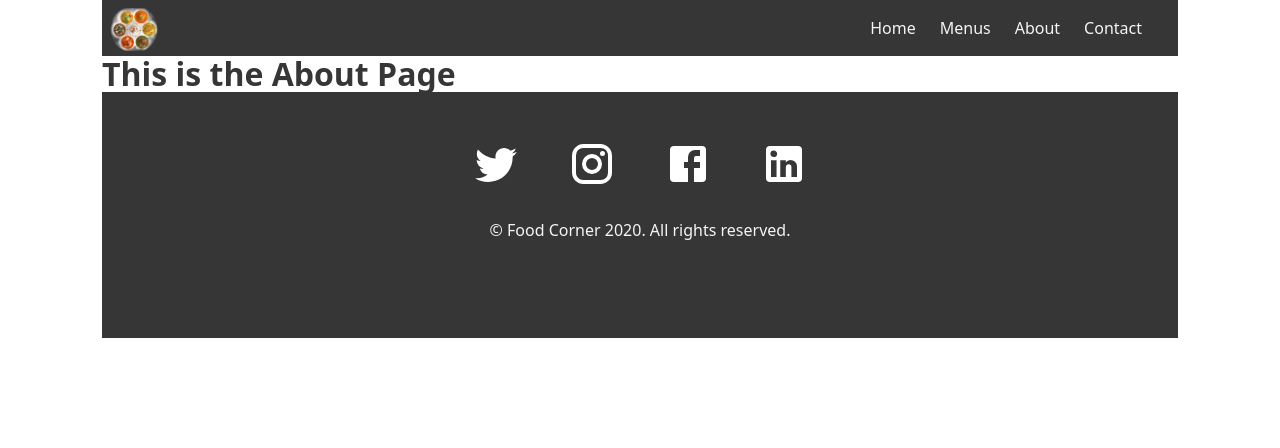
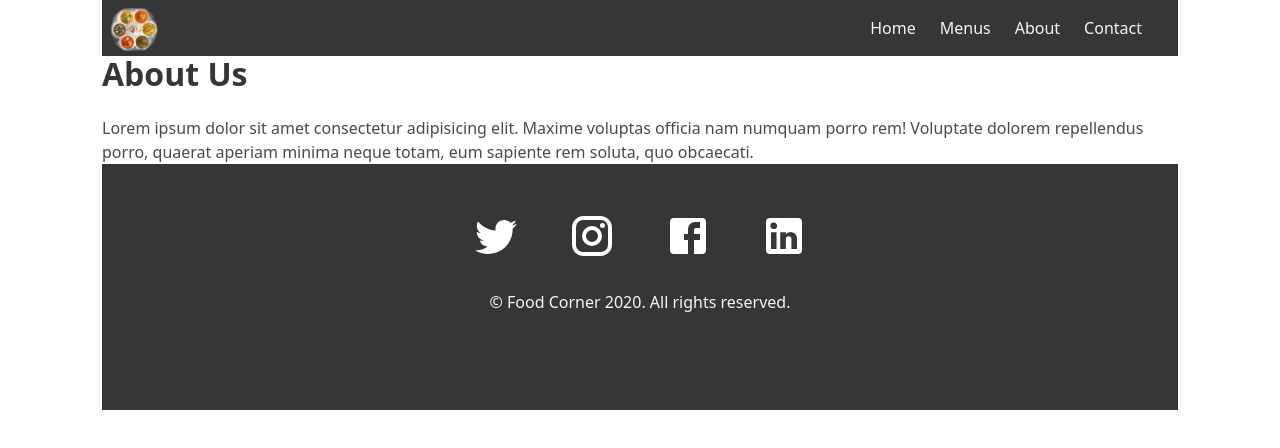
Before and after one commit to Mt-Lampert/30React_-_01__food_corner, a React (Vite) app: page /about in a window 1280 px wide. Shown: the top 448 px of the page. Built offline with nearby package versions, Linux system fonts and the light colour scheme.

Commit message:
w: adding real content to About.jsx + testing

```diff
--- a/src/pages/About.jsx
+++ b/src/pages/About.jsx
@@ -1,7 +1,16 @@
 function About(props) {
   return (
-    <div className="about-page">
-      <h1 className="title">This is the About Page</h1>
+    <div className="about-page" data-testid="about">
+      <div className="top" data-testid="top"></div>
+      <div className="bottom" data-testid="bottom">
+        <h1 className="title">About Us</h1>
+        <p>
+          Lorem ipsum dolor sit amet consectetur adipisicing elit. Maxime
+          voluptas officia nam numquam porro rem! Voluptate dolorem repellendus
+          porro, quaerat aperiam minima neque totam, eum sapiente rem soluta,
+          quo obcaecati.
+        </p>
+      </div>
     </div>
   );
 }
```
Also changed, not shown: 1 other file (tests, documents, lock files or other folders).
